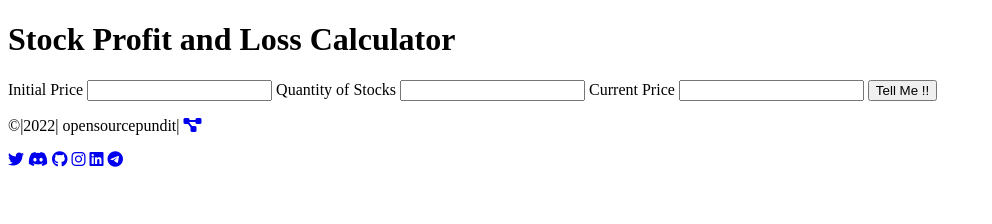
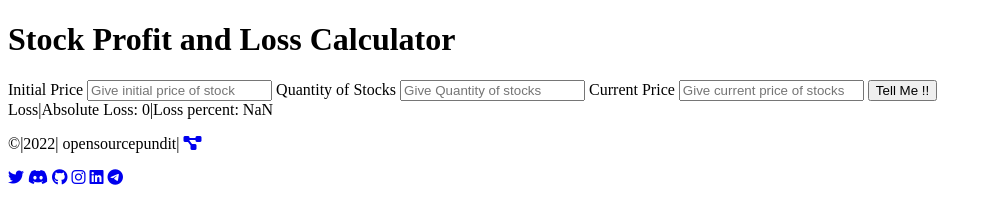
Before and after one commit to OpenSourcePundit/MK13-Stock_profit-loss-app, a plain HTML site: page index.html in a window 1280 px wide. Both pictures are taken after a click on the button "Tell Me !!". Shown: the whole page, without its empty margins (0-992 px from the left). Drawn offline with Linux system fonts and the light colour scheme.

Commit message:
JS file made
Js file is complete with logic. Also in html  several names of element is configured.

```diff
--- a/index.html
+++ b/index.html
@@ -10,14 +10,14 @@
 <body>
     <h1>Stock Profit and Loss Calculator</h1>
     <div class="mainBlock">
-        <label for="initialPrice">Initial Price</label>
-        <input type="Number" id="initialPrice">
-        <label for="QtyOfStocks">Quantity of Stocks</label>
-        <input type="number" id="QtyOfStocks">
-        <label for="currentPrice">Current Price</label>
-        <input type="number" id="currentPrice">
-        <button id="tellMe">Tell Me !!</button>
-        <div class="output"></div>
+        <label for="initial-price">Initial Price</label>
+        <input class="input" type="Number" id="initial-price" placeholder="Give initial price of stock">
+        <label for="Qty-of-stocks">Quantity of Stocks</label>
+        <input class="input" type="number" id="Qty-of-stocks" placeholder="Give Quantity of stocks">
+        <label for="current-price">Current Price</label>
+        <input class="input" type="number" id="current-price" placeholder="Give current price of stocks">
+        <button id="tell-me-btn">Tell Me !!</button>
+        <div class="output" id="outputBox"></div>
     </div>
 
     <footer>
--- a/stockCheck.js
+++ b/stockCheck.js
@@ -0,0 +1,38 @@
+const input = document.querySelectorAll('.input');
+const tellMeBtn = document.querySelector('#tell-me-btn');
+const output = document.querySelector('.output');
+
+function checkProfit(buyPrice,currentPrice){
+    if(buyPrice<currentPrice)
+    return true;
+    else
+    return false;
+}
+function findValue(a,b,qty){
+    console.log("here value")
+    //for true case ie profit: a=initial value b=final value;
+    //for false case ie loss: a=final value b=initial value;
+ return (b-a)*qty;
+}
+function findPercent(a,b){
+    console.log("here value")
+    //for true case ie profit: a=initial value b=final value;
+    //for false case ie loss: a=final value b=initial value;
+    return (b-a)/a*100;
+}
+
+function tellMe(){
+    if(checkProfit(input[0].value,input[2].value)){
+        var value = findValue(input[0].value,input[2].value,input[1].value);
+        var percentage = findPercent(input[0].value,input[2].value);
+        output.innerHTML = "Profit|Absolute Profit: "+value+"|Profit percent: "+percentage;;
+    }
+    else{
+        const value = findValue(input[2].value,input[0].value,input[1].value);
+        const percentage = findPercent(input[0].value,input[2].value);
+        output.innerHTML = "Loss|Absolute Loss: "+value+"|Loss percent: "+percentage;
+    }
+
+}
+
+tellMeBtn.addEventListener('click',tellMe);
```
